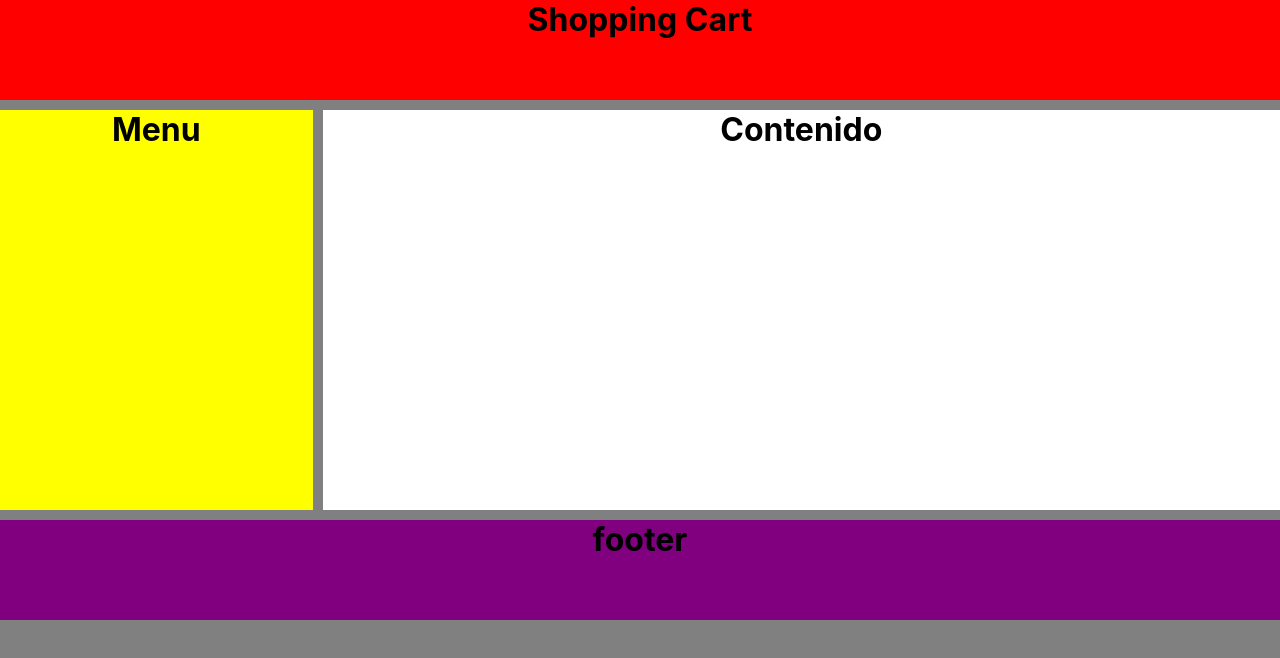
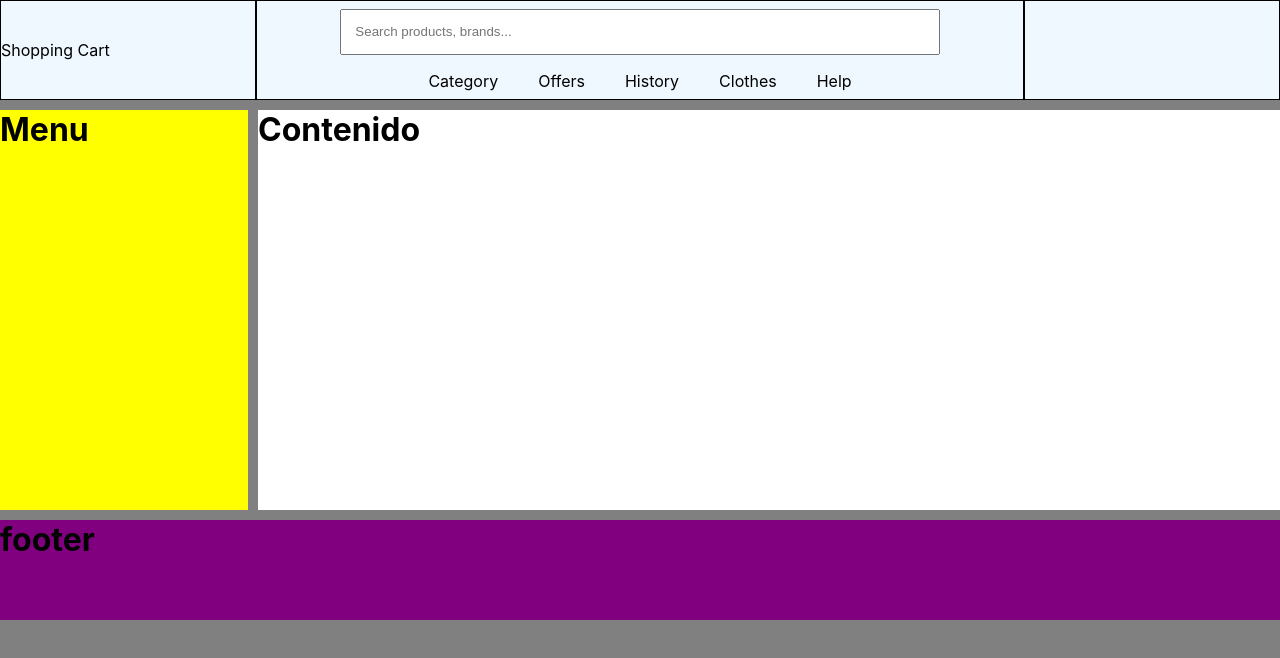
Before and after one commit to jonaescalera/shopping_cart, a React (Create React App) app: page / in a window 1280 px wide. Shown: the top 658 px of the page. Built offline with nearby package versions, Linux system fonts and the light colour scheme.

Commit message:
Elements of header were placed

```diff
--- a/src/App.css
+++ b/src/App.css
@@ -8,19 +8,47 @@ body{
 }
 
 .container {
+  /*The css grid is chosen for the home page layout*/
   display: grid;
-  grid-template-columns: repeat(4, 1fr);
+  grid-template-columns: repeat(5, 1fr);
   grid-template-rows: 100px 400px 100px;
   grid-template-areas:
-    'header header header header'
-    'menu content content content'
-    'footer footer footer footer';
+    'header header header header header'
+    'menu content content content content'
+    'footer footer footer footer footer';
   gap: 10px;
 }
 
 .header {
-  background-color: red;
+  background-color: #F0F8FF;
   grid-area: header;
+  display: grid;
+  grid-template-columns: 1fr 3fr 1fr;
+}
+
+.header > div {
+  border: 1px solid black;
+  align-content: center;
+}
+
+.header-main {
+  /*The flexbox css is chosen to fit elements within header*/
+  display: flex;
+  flex-direction: column;
+  justify-content: space-around;
+  align-items: center;
+}
+
+.navbar li {
+  list-style: none;
+  display: inline-block;
+  padding: 0 20px;
+
+}
+
+.searchBar {
+  width: 600px;
+  padding: 1em;
 }
 
 .menu {
@@ -35,6 +63,3 @@ body{
   background-color: purple;
   grid-area: footer;
 }
-.App {
-  text-align: center;
-}
--- a/src/components/Header.tsx
+++ b/src/components/Header.tsx
@@ -1,7 +1,23 @@
+import SearchProduct from "./SearchProduct";
+
 const Header = () => {
   return (
     <div className="header">
-      <h1>Shopping Cart</h1>
+      <div>Shopping Cart</div>
+
+      <div className="header-main">
+        <SearchProduct />
+        <nav className="navbar">
+          <ul>
+            <li>Category</li>
+            <li>Offers</li>
+            <li>History</li>
+            <li>Clothes</li>
+            <li>Help</li>
+          </ul>
+        </nav>
+      </div>
+      <div></div>
     </div>
   );
 };
--- /dev/null
+++ b/src/components/SearchProduct.tsx
@@ -0,0 +1,13 @@
+const SearchProduct = () => {
+  return (
+    <div>
+      <input
+        className="searchBar"
+        type="text"
+        placeholder="Search products, brands..."
+      />
+    </div>
+  );
+};
+
+export default SearchProduct;
```
